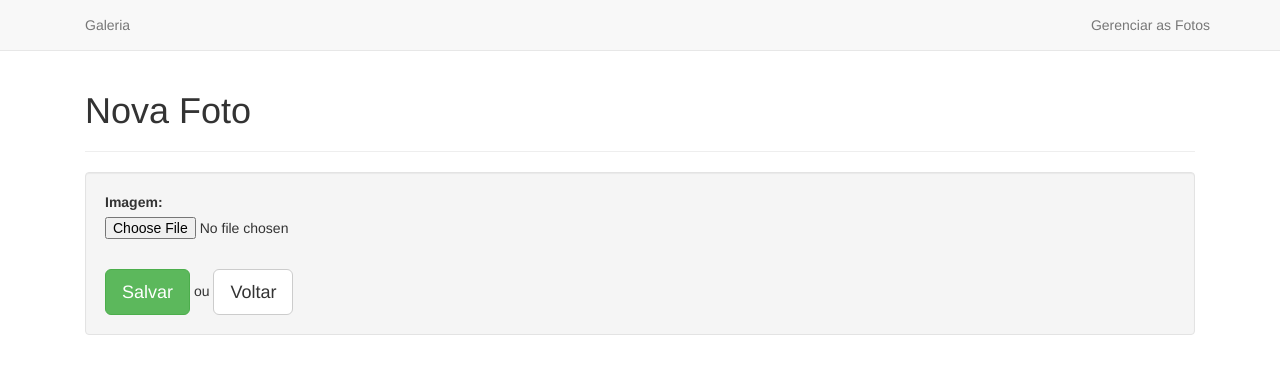
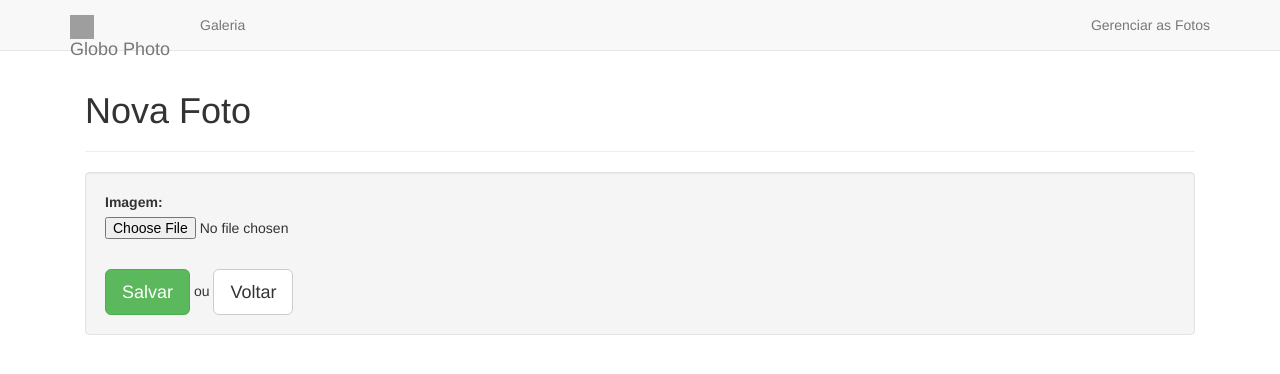
Before and after one commit to gilsondev/globophoto, a Django app: page /photos/new/ in a window 1280 px wide. Shown: the top 374 px of the page. Run offline with Django 3.2, Linux system fonts and the light colour scheme; some libraries are stand-ins or nearby versions; grey boxes are pictures that could not be loaded.

Commit message:
Insert logo

```diff
--- a/globophoto/templates/base.html
+++ b/globophoto/templates/base.html
@@ -41,6 +41,10 @@
             <span class="icon-bar"></span>
             <span class="icon-bar"></span>
           </button>
+          <a class="navbar-brand" href="#">
+            <img src="{% static 'img/logo.png' %}" alt="" width="24" height="24">
+              Globo Photo
+          </a>
         </div>
         <div class="navbar-collapse collapse">
           <ul class="nav navbar-nav">
```
